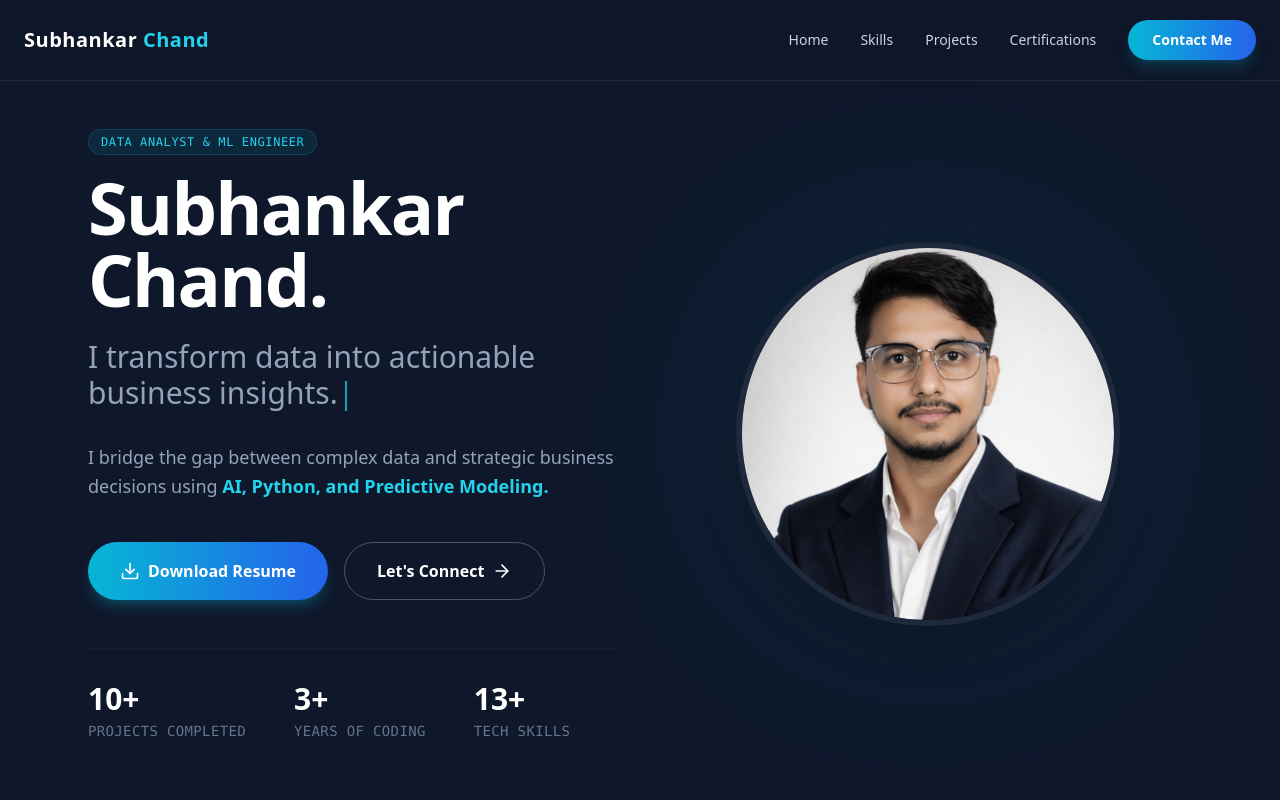
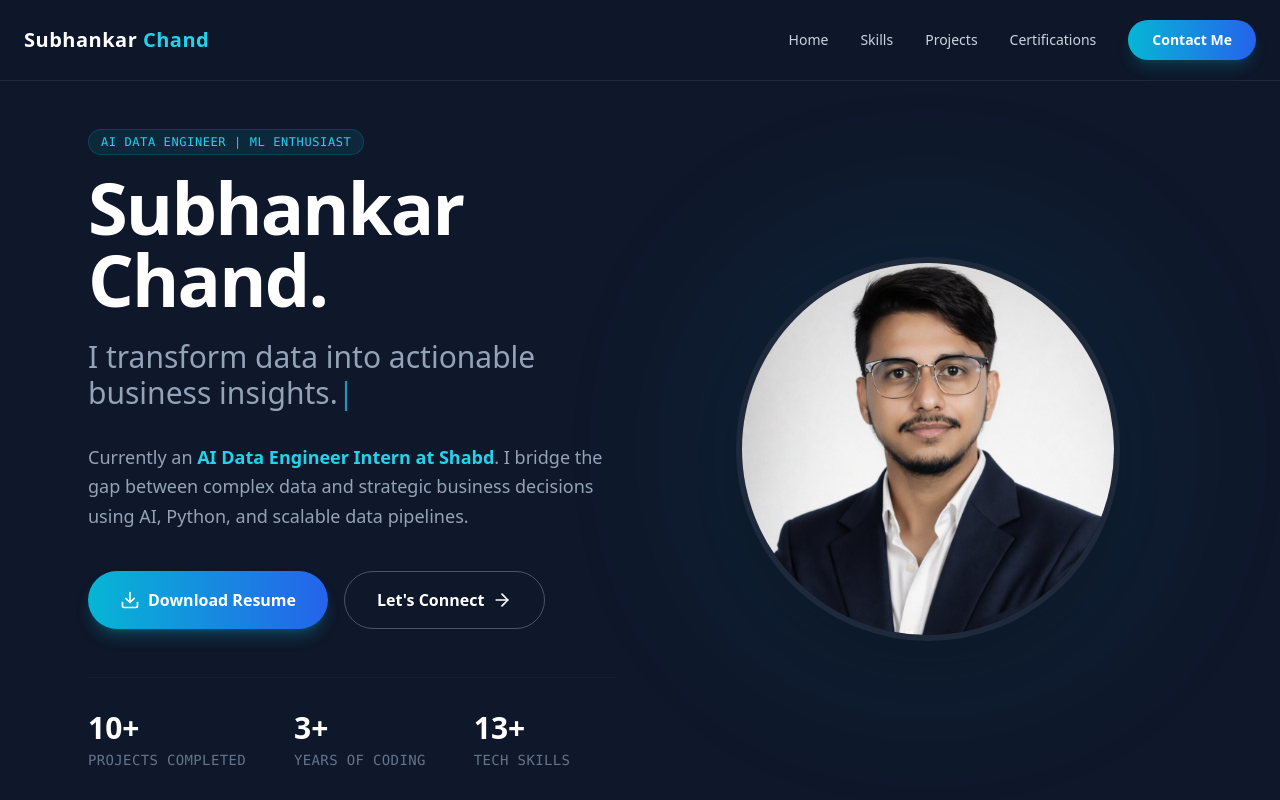
Before and after one commit to SubhankarChand/portfolio, a React (Create React App) app in the folder frontend/: page / in a window 1280 px wide. Shown: the top 800 px of the page. Built offline with nearby package versions, Linux system fonts and the light colour scheme.

Commit message:
update header portation

```diff
--- a/frontend/src/App.js
+++ b/frontend/src/App.js
@@ -114,7 +114,7 @@ const Portfolio = () => {
       category: "ai",
       description: "Real-time Customer Experience Analytics System for retail. Leverages computer vision to track visitor footfall and emotion.",
       tags: ["OpenCV", "YOLOv8", "Flask"],
-      embedUrl: "https://gamma.app/embed/r4myqcr1kjw7xcl", // <--- GAMMA LINK
+      embedUrl: "https://gamma.app/embed/r4myqcr1kjw7xcl",
       links: { tryIt: "#", code: "https://github.com/SubhankarChand/AI-Powered-Video-Analytics-with-OpenVINO" }
     },
     {
@@ -130,7 +130,7 @@ const Portfolio = () => {
   return (
     <div className="min-h-screen bg-[#0f172a] text-slate-300 font-sans selection:bg-cyan-500 selection:text-white overflow-x-hidden relative">
 
-      {/* --- NEW: THE PRESENTATION MODAL --- */}
+      {/* --- THE PRESENTATION MODAL --- */}
       {isModalOpen && selectedProject && (
         <div className="fixed inset-0 z-[100] flex items-center justify-center p-4 sm:p-6 bg-black/80 backdrop-blur-sm">
           <div className="relative w-full max-w-5xl bg-slate-900 rounded-2xl border border-slate-700 shadow-2xl overflow-hidden flex flex-col h-[85vh] animate-in fade-in zoom-in duration-300">
@@ -193,19 +193,25 @@ const Portfolio = () => {
       <section id="hero" className="pt-32 pb-20 px-6 max-w-6xl mx-auto min-h-screen flex flex-col justify-center">
         <div className="flex flex-col-reverse lg:flex-row items-center justify-between gap-12">
           <motion.div initial={{ opacity: 0, x: -50 }} animate={{ opacity: 1, x: 0 }} transition={{ duration: 0.8 }} className="flex-1 text-center lg:text-left">
+
+            {/* UPDATED BADGE */}
             <p className="inline-block px-3 py-1 mb-4 text-xs font-mono font-medium tracking-wider text-cyan-400 uppercase bg-cyan-500/10 rounded-full border border-cyan-500/20">
-              Data Analyst & ML Engineer
+              AI Data Engineer | ML Enthusiast
             </p>
+
             <h1 className="text-5xl md:text-7xl font-bold text-white mb-6 tracking-tight">
               Subhankar Chand.
             </h1>
+
             <div className="h-20 mb-6">
                 <h2 className="text-xl md:text-3xl font-medium text-slate-400 leading-relaxed">
                 {typedText}<span className="animate-pulse text-cyan-400">|</span>
                 </h2>
             </div>
+
+            {/* UPDATED BIO PARAGRAPH */}
             <p className="max-w-xl mx-auto lg:mx-0 text-lg text-slate-400 mb-10 leading-relaxed">
-              I bridge the gap between complex data and strategic business decisions using <span className="text-cyan-400 font-semibold">AI, Python, and Predictive Modeling.</span>
+              Currently an <span className="text-cyan-400 font-semibold">AI Data Engineer Intern at Shabd</span>. I bridge the gap between complex data and strategic business decisions using AI, Python, and scalable data pipelines.
             </p>
 
             <div className="flex flex-col sm:flex-row gap-4 justify-center lg:justify-start mb-12">
@@ -232,7 +238,8 @@ const Portfolio = () => {
           <motion.div initial={{ opacity: 0, x: 50 }} animate={{ opacity: 1, x: 0 }} transition={{ duration: 0.8 }} className="flex-1 relative">
             <div className="absolute top-1/2 left-1/2 -translate-x-1/2 -translate-y-1/2 w-[300px] h-[300px] bg-cyan-500 blur-[120px] opacity-20 rounded-full"></div>
             <div className="relative w-72 h-72 md:w-96 md:h-96 mx-auto bg-slate-900 rounded-full border-[6px] border-slate-800 overflow-hidden shadow-2xl group">
-              <img src="/profile.png" onError={(e) => e.target.src = 'https://api.dicebear.com/9.x/avataaars/svg?seed=Subhankar'} alt="Subhankar Chand" className="w-full h-full object-cover transition-all duration-500"/>
+              {/* UPDATED IMAGE TAG WITH OBJECT-TOP */}
+              <img src="/profile.png" onError={(e) => e.target.src = 'https://api.dicebear.com/9.x/avataaars/svg?seed=Subhankar'} alt="Subhankar Chand" className="w-full h-full object-cover object-top transition-all duration-500"/>
             </div>
           </motion.div>
         </div>
@@ -329,7 +336,7 @@ const Portfolio = () => {
         </div>
       </section>
 
-      {/* Skills Section - UPDATED WITH HOVER LIFT EFFECTS */}
+      {/* Skills Section */}
       <section id="skills" className="py-24 bg-slate-900/50 border-y border-slate-800">
         <div className="max-w-6xl mx-auto px-6">
            <div className="flex items-center gap-4 mb-16">
@@ -480,7 +487,7 @@ const Portfolio = () => {
                   </a>
                   <div className="w-px bg-slate-800"></div>
 
-                  {/* --- NEW: THE MODAL TRIGGER BUTTON --- */}
+                  {/* --- THE MODAL TRIGGER BUTTON --- */}
                   <button onClick={(e) => openModal(e, project)} className="flex-1 text-center py-4 text-sm font-bold text-cyan-400 hover:bg-slate-800 transition-colors flex items-center justify-center gap-2">
                     Learn More <ArrowRight size={16} />
                   </button>
```
